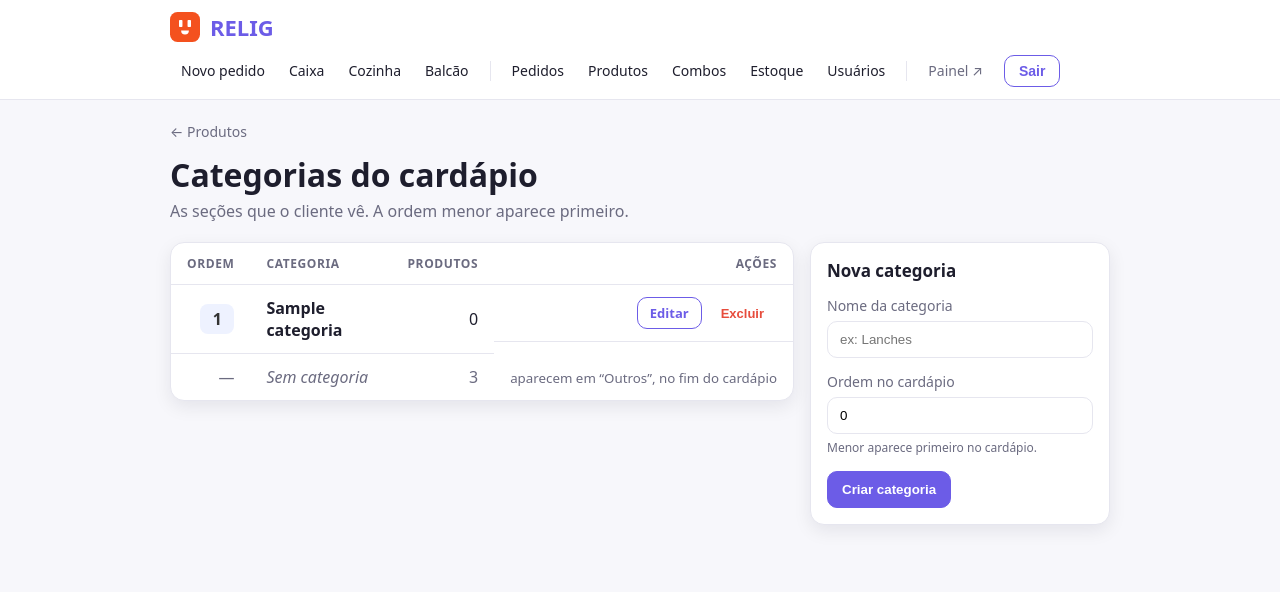
After one commit to simoesjonatas/cantina_relig, a Django app: page /pedidos/categorias/ in a window 1280 px wide. The commit adds this page. Shown: the top 592 px of the page. Run offline with Django 5.2, Linux system fonts and the light colour scheme; a user stored in the database is signed in; data comes from the database, SQL or seed files in the repository; tables that the repository leaves empty hold one stand-in row (values such as "Sample post").

Commit message:
feat: categorias no cardápio, e remover linha do combo por botão
Categorias:
- modelo Categoria com ordem configurável, e CRUD em /pedidos/categorias/
- Produto ganha categoria (opcional)
- o cardápio agrupa por categoria, na ordem definida, com atalhos no topo
  que rolam até a seção — ajuda bastante no celular
- categoria sem produto não vira seção vazia; produto sem categoria cai
  em "Outros", no fim, para não sumir do cardápio
- excluir categoria não apaga produto: eles ficam sem categoria (SET_NULL)

Formulário de combo:
- o checkbox "remover" continuava na tela depois de marcado, ocupando
  espaço e confundindo. Agora é um botão que esconde a linha; o checkbox
  que o Django lê segue no formulário, oculto
- com uma linha só, o botão fica desabilitado — combo vazio é recusado
- a prévia do preço avulso passa a ignorar a linha removida

Co-Authored-By: Claude Opus 5 <noreply@anthropic.com>

```diff
--- a/pedidos/forms.py
+++ b/pedidos/forms.py
@@ -3,7 +3,7 @@ from django.forms import ModelForm, inlineformset_factory
 from django import forms
 from django.contrib.auth.forms import UserCreationForm
 from django.contrib.auth.models import User
-from .models import Pedido, PedidoItem, Produto, Combo, ComboItem, PedidoCombo
+from .models import Pedido, PedidoItem, Produto, Combo, ComboItem, PedidoCombo, Categoria
 
 class PedidoForm(ModelForm):
     class Meta:
@@ -21,12 +21,24 @@ class PedidoForm(ModelForm):
         self.fields["consumo"].initial = Pedido.Consumo.LOCAL
         self.fields["consumo"].empty_label = None
 
+class CategoriaForm(ModelForm):
+    class Meta:
+        model = Categoria
+        fields = ["nome", "ordem"]
+        labels = {"nome": "Nome da categoria", "ordem": "Ordem no cardápio"}
+        widgets = {
+            "nome": forms.TextInput(attrs={"placeholder": "ex: Lanches"}),
+            "ordem": forms.NumberInput(attrs={"min": "0"}),
+        }
+
+
 class ProdutoForm(ModelForm):
     class Meta:
         model = Produto
-        fields = ["nome", "descricao", "foto", "preco", "estoque", "ativo"]
+        fields = ["nome", "categoria", "descricao", "foto", "preco", "estoque", "ativo"]
         labels = {
             "nome": "Nome do produto",
+            "categoria": "Categoria",
             "descricao": "Descrição curta",
             "foto": "Foto",
             "preco": "Preço (R$)",
--- a/pedidos/models.py
+++ b/pedidos/models.py
@@ -6,8 +6,24 @@ from decimal import Decimal
 import uuid
 
 
+class Categoria(models.Model):
+    """Seção do cardápio: Lanches, Bebidas, Doces..."""
+    nome = models.CharField(max_length=60, unique=True)
+    ordem = models.PositiveIntegerField(default=0, help_text="Menor aparece primeiro no cardápio.")
+
+    class Meta:
+        ordering = ["ordem", "nome"]
+        verbose_name_plural = "categorias"
+
+    def __str__(self):
+        return self.nome
+
+
 class Produto(models.Model):
     nome = models.CharField(max_length=120, unique=True)
+    categoria = models.ForeignKey(
+        Categoria, null=True, blank=True, on_delete=models.SET_NULL, related_name="produtos"
+    )
     descricao = models.CharField(max_length=200, blank=True)
     foto = models.ImageField(upload_to="produtos/", blank=True, null=True)
     preco = models.DecimalField(max_digits=10, decimal_places=2)
--- a/pedidos/urls.py
+++ b/pedidos/urls.py
@@ -6,6 +6,7 @@ from . import views_cardapio
 from . import views_painel
 from . import views_produtos
 from . import views_combos
+from . import views_categorias
 from . import views_usuarios
 
 app_name = "pedidos"
@@ -35,6 +36,11 @@ urlpatterns = [
     path("usuarios/<int:pk>/senha/", views_usuarios.usuario_senha, name="usuario_senha"),
     path("usuarios/<int:pk>/acesso/", views_usuarios.usuario_alternar_ativo, name="usuario_alternar_ativo"),
     path("usuarios/<int:pk>/excluir/", views_usuarios.usuario_excluir, name="usuario_excluir"),
+
+    # Categorias do cardápio
+    path("categorias/", views_categorias.categoria_lista, name="categoria_lista"),
+    path("categorias/<int:pk>/editar/", views_categorias.categoria_editar, name="categoria_editar"),
+    path("categorias/<int:pk>/excluir/", views_categorias.categoria_excluir, name="categoria_excluir"),
 
     # Combos
     path("combos/", views_combos.combo_lista, name="combo_lista"),
--- /dev/null
+++ b/pedidos/views_categorias.py
@@ -0,0 +1,56 @@
+# views_categorias.py
+# Seções do cardápio. CRUD enxuto: a lista é também o formulário.
+from django.contrib import messages
+from django.contrib.auth.decorators import login_required
+from django.db.models import Count
+from django.shortcuts import render, redirect, get_object_or_404
+from django.views.decorators.http import require_POST
+
+from .forms import CategoriaForm
+from .models import Categoria, Produto
+
+
+@login_required
+def categoria_lista(request):
+    if request.method == "POST":
+        form = CategoriaForm(request.POST)
+        if form.is_valid():
+            cat = form.save()
+            messages.success(request, f"Categoria “{cat.nome}” criada.")
+            return redirect("pedidos:categoria_lista")
+    else:
+        form = CategoriaForm()
+
+    categorias = Categoria.objects.annotate(qtd=Count("produtos")).order_by("ordem", "nome")
+    return render(request, "categorias/lista.html", {
+        "categorias": categorias,
+        "form": form,
+        "sem_categoria": Produto.objects.filter(categoria__isnull=True, ativo=True).count(),
+    })
+
+
+@login_required
+def categoria_editar(request, pk):
+    categoria = get_object_or_404(Categoria, pk=pk)
+    if request.method == "POST":
+        form = CategoriaForm(request.POST, instance=categoria)
+        if form.is_valid():
+            form.save()
+            messages.success(request, f"Categoria “{categoria.nome}” atualizada.")
+            return redirect("pedidos:categoria_lista")
+    else:
+        form = CategoriaForm(instance=categoria)
+    return render(request, "categorias/editar.html", {"form": form, "categoria": categoria})
+
+
+@login_required
+@require_POST
+def categoria_excluir(request, pk):
+    categoria = get_object_or_404(Categoria, pk=pk)
+    nome = categoria.nome
+    # os produtos não somem junto: ficam sem categoria (SET_NULL)
+    quantos = categoria.produtos.count()
+    categoria.delete()
+    extra = f" {quantos} produto(s) ficaram sem categoria." if quantos else ""
+    messages.success(request, f"Categoria “{nome}” excluída.{extra}")
+    return redirect("pedidos:categoria_lista")
--- a/static/styles.css
+++ b/static/styles.css
@@ -472,7 +472,9 @@ table th { color: var(--muted); font-weight: 600; }
 
 .combo-linha { display: grid; grid-template-columns: 1fr 140px auto; gap: 12px; align-items: end; }
 .combo-linha .form-group { margin: 0; }
-.combo-remover { font-size: 13px; color: var(--muted); display: flex; align-items: center; gap: 6px; padding-bottom: 10px; }
+.combo-remover { margin-bottom: 2px; }
+.combo-remover[disabled] { opacity: .4; cursor: not-allowed; }
+.combo-linha[hidden] { display: none; }
 @media (max-width: 620px) { .combo-linha { grid-template-columns: 1fr; } }
 
 .combo-previa {
@@ -632,3 +634,25 @@ table th { color: var(--muted); font-weight: 600; }
 }
 .fin-total b { font-size: 20px; }
 .fin-editar { display: inline-block; margin-top: 10px; font-size: 13px; color: var(--primary); }
+
+/* --- Categorias --- */
+.cat-colunas { display: grid; grid-template-columns: 1fr 300px; gap: 16px; align-items: start; }
+@media (max-width: 760px) { .cat-colunas { grid-template-columns: 1fr; } }
+.cat-nova h2 { margin: 0 0 14px; font-size: 17px; }
+.cat-nova .form-group { margin-bottom: 14px; }
+.cat-soltos td { color: var(--muted); }
+
+/* atalhos de seção no cardápio */
+.cd-atalhos {
+  display: flex; gap: 8px; overflow-x: auto; padding: 4px 0 10px;
+  margin: 0 -20px 6px; padding-left: 20px; padding-right: 20px;
+  -webkit-overflow-scrolling: touch; scrollbar-width: none;
+}
+.cd-atalhos::-webkit-scrollbar { display: none; }
+.cd-atalhos a {
+  flex-shrink: 0; padding: 8px 16px; border-radius: 999px; white-space: nowrap;
+  background: var(--card); border: 1px solid var(--border);
+  color: var(--text); text-decoration: none; font-size: 14px; font-weight: 600;
+}
+.cd-atalhos a:hover { border-color: var(--primary); color: var(--primary); }
+.cd-secao { scroll-margin-top: 80px; }
--- /dev/null
+++ b/templates/categorias/lista.html
@@ -0,0 +1,61 @@
+{% extends "base.html" %}
+{% block title %}Categorias{% endblock %}
+
+{% block content %}
+<a class="rel-voltar" href="{% url 'pedidos:produto_lista' %}">← Produtos</a>
+<h1 class="rel-titulo">Categorias do cardápio</h1>
+<p class="rel-sub">As seções que o cliente vê. A ordem menor aparece primeiro.</p>
+
+<div class="cat-colunas">
+  <div class="card sem-padding">
+    <div class="tabela-wrap">
+      <table class="tabela">
+        <thead>
+          <tr><th class="num">Ordem</th><th>Categoria</th><th class="num">Produtos</th><th class="num">Ações</th></tr>
+        </thead>
+        <tbody>
+          {% for c in categorias %}
+            <tr>
+              <td class="num"><span class="chip">{{ c.ordem }}</span></td>
+              <td class="rel-produto">{{ c.nome }}</td>
+              <td class="num">{{ c.qtd }}</td>
+              <td class="num acoes">
+                <a class="btn ghost btn-pequeno" href="{% url 'pedidos:categoria_editar' c.pk %}">Editar</a>
+                <form method="post" action="{% url 'pedidos:categoria_excluir' c.pk %}"
+                      onsubmit="return confirm('Excluir “{{ c.nome }}”? Os {{ c.qtd }} produto(s) continuam cadastrados, só ficam sem categoria.');">
+                  {% csrf_token %}
+                  <button type="submit" class="btn ghost btn-pequeno perigo">Excluir</button>
+                </form>
+              </td>
+            </tr>
+          {% empty %}
+            <tr><td colspan="4" class="tabela-vazia">Nenhuma categoria ainda. Crie a primeira ao lado.</td></tr>
+          {% endfor %}
+          {% if sem_categoria %}
+            <tr class="cat-soltos">
+              <td class="num">—</td>
+              <td><i>Sem categoria</i></td>
+              <td class="num">{{ sem_categoria }}</td>
+              <td class="num"><small>aparecem em “Outros”, no fim do cardápio</small></td>
+            </tr>
+          {% endif %}
+        </tbody>
+      </table>
+    </div>
+  </div>
+
+  <form method="post" class="card cat-nova">
+    {% csrf_token %}
+    <h2>Nova categoria</h2>
+    {% for campo in form %}
+      <div class="form-group">
+        <label for="{{ campo.id_for_label }}">{{ campo.label }}</label>
+        {{ campo }}
+        {% if campo.help_text %}<small class="campo-ajuda">{{ campo.help_text }}</small>{% endif %}
+        {% for erro in campo.errors %}<span class="campo-erro">{{ erro }}</span>{% endfor %}
+      </div>
+    {% endfor %}
+    <button class="btn primary" type="submit">Criar categoria</button>
+  </form>
+</div>
+{% endblock %}
```
Also changed, not shown: pedidos/views_cardapio.py (+15 -4 lines), templates/cardapio/cardapio.html (+16 -7 lines), templates/categorias/editar.html (added, +23 -0 lines), templates/combos/form.html (+38 -2 lines), templates/produtos/lista.html (+6 -1 lines), pedidos/migrations/0010_categoria_produto_categoria.py (added).
